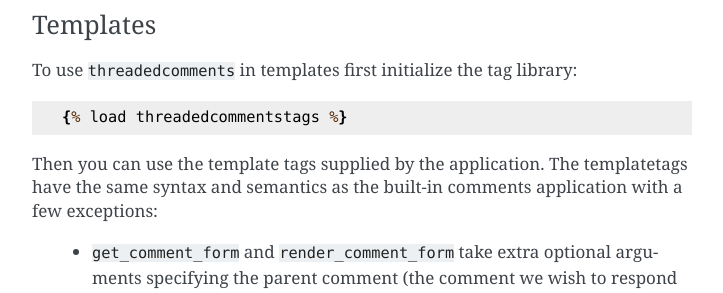
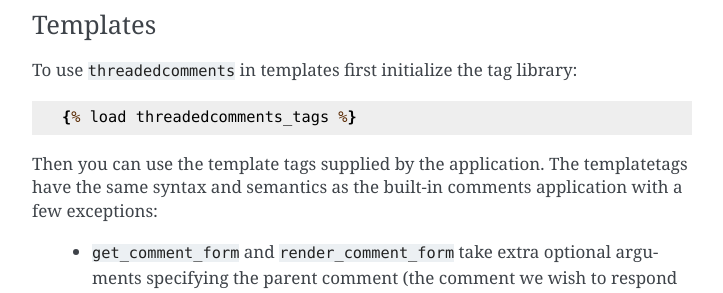
Before and after one commit to honzakral/django-threadedcomments, a Sphinx documentation site: the page built from docs/index.txt, in a window 1280 px wide. Shown: the part 968-1261 px from the top of the page, without its empty margins (388-1111 px from the left). Built offline with Sphinx 7.4.7, drawn with Linux system fonts in a browser that asks for light colours.

Commit message:
replaced threadedcommentstags to threadedcomments_tags; closed Issue #23

```diff
--- a/docs/index.txt
+++ b/docs/index.txt
@@ -48,7 +48,7 @@ Templates
 
 To use ``threadedcomments`` in templates first initialize the tag library::
 
-    {% load threadedcommentstags %}
+    {% load threadedcomments_tags %}
 
 Then you can use the template tags supplied by the application. The
 templatetags have the same syntax and semantics as the built-in comments
```
